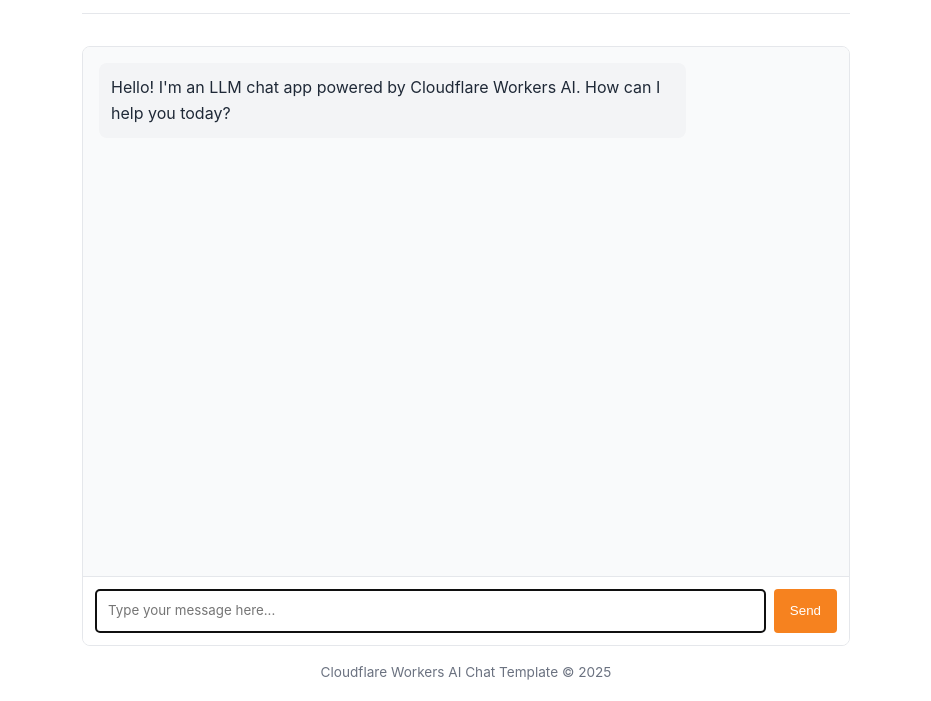
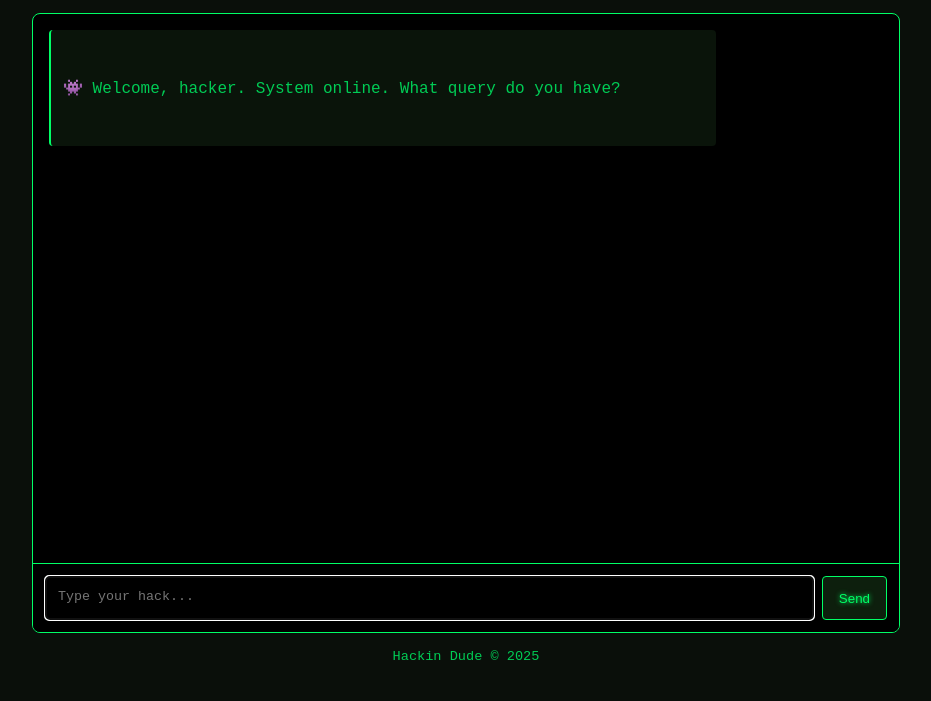
Before and after one commit to lifeofal3af/llm-chat-app-template, a website: page public/index.html in a window 1280 px wide. Shown: the part 99-800 px from the top of the page, without its empty margins (174-1105 px from the left). Drawn offline with Linux system fonts and the light colour scheme.

Commit message:
Update index.html

```diff
--- a/public/index.html
+++ b/public/index.html
@@ -3,17 +3,17 @@
   <head>
     <meta charset="UTF-8" />
     <meta name="viewport" content="width=device-width, initial-scale=1.0" />
-    <title>LLM Chat App</title>
+    <title>Hackin Dude</title>
     <style>
       :root {
-        --primary-color: #f6821f;
-        --primary-hover: #e67e22;
-        --light-bg: #f9fafb;
-        --border-color: #e5e7eb;
-        --text-color: #1f2937;
-        --text-light: #6b7280;
-        --user-msg-bg: #fff2e6;
-        --assistant-msg-bg: #f3f4f6;
+        --bg-color: #0a0f0a;
+        --text-color: #00ff66;
+        --text-muted: #00cc55;
+        --user-msg-bg: #0d1f0d;
+        --assistant-msg-bg: #0a140a;
+        --border-color: #00ff66;
+        --button-bg: #0d1f0d;
+        --button-hover: #00ff66;
       }
 
       * {
@@ -23,76 +23,85 @@
       }
 
       body {
-        font-family:
-          -apple-system, BlinkMacSystemFont, "Segoe UI", Roboto, Oxygen, Ubuntu,
-          Cantarell, sans-serif;
-        line-height: 1.6;
+        font-family: "Courier New", monospace;
+        background-color: var(--bg-color);
         color: var(--text-color);
-        max-width: 800px;
+        max-width: 900px;
         margin: 0 auto;
         padding: 1rem;
       }
 
       header {
         text-align: center;
-        margin-bottom: 2rem;
+        margin-bottom: 1rem;
         padding: 1rem 0;
         border-bottom: 1px solid var(--border-color);
       }
 
       h1 {
         font-size: 1.5rem;
-        color: var(--primary-color);
+        color: var(--text-color);
+        text-shadow: 0 0 10px var(--text-color);
+      }
+
+      p {
+        color: var(--text-muted);
       }
 
       .chat-container {
         display: flex;
         flex-direction: column;
-        height: calc(100vh - 200px);
+        height: calc(100vh - 180px);
         min-height: 400px;
         border: 1px solid var(--border-color);
         border-radius: 8px;
         overflow: hidden;
+        background: #000;
       }
 
       .chat-messages {
         flex: 1;
         overflow-y: auto;
         padding: 1rem;
-        background-color: var(--light-bg);
       }
 
       .message {
         margin-bottom: 1rem;
         padding: 0.75rem;
-        border-radius: 8px;
+        border-radius: 4px;
         max-width: 80%;
+        white-space: pre-wrap;
       }
 
       .user-message {
         background-color: var(--user-msg-bg);
+        color: #00ff99;
         align-self: flex-end;
-        margin-left: auto;
+        border: 1px solid var(--border-color);
       }
 
       .assistant-message {
         background-color: var(--assistant-msg-bg);
+        color: var(--text-color);
         align-self: flex-start;
+        border-left: 2px solid var(--border-color);
       }
 
       .message-input {
         display: flex;
         padding: 0.75rem;
         border-top: 1px solid var(--border-color);
-        background-color: white;
+        background-color: #000;
       }
 
       #user-input {
         flex: 1;
         padding: 0.75rem;
+        background: #000;
+        color: var(--text-color);
         border: 1px solid var(--border-color);
         border-radius: 4px;
-        font-family: inherit;
+        font-family: "Courier New", monospace;
         resize: none;
         min-height: 44px;
       }
@@ -100,28 +109,30 @@
       #send-button {
         margin-left: 0.5rem;
         padding: 0 1rem;
-        background-color: var(--primary-color);
-        color: white;
-        border: none;
+        background-color: var(--button-bg);
+        color: var(--text-color);
+        border: 1px solid var(--border-color);
         border-radius: 4px;
         cursor: pointer;
-        transition: background-color 0.2s;
+        text-shadow: 0 0 5px var(--text-color);
+        transition: all 0.2s;
       }
 
       #send-button:hover {
-        background-color: var(--primary-hover);
+        background-color: var(--button-hover);
+        color: #000;
       }
 
       #send-button:disabled {
-        background-color: var(--text-light);
+        opacity: 0.5;
         cursor: not-allowed;
       }
 
       .typing-indicator {
         display: none;
-        margin-bottom: 1rem;
+        margin: 0.5rem;
         font-style: italic;
-        color: var(--text-light);
+        color: var(--text-muted);
       }
 
       .typing-indicator.visible {
@@ -132,23 +143,20 @@
         margin-top: 1rem;
         text-align: center;
         font-size: 0.85rem;
-        color: var(--text-light);
+        color: var(--text-muted);
       }
     </style>
   </head>
   <body>
     <header>
       <h1>Hackin Dude</h1>
-      <p>Powered by Cloudflare Workers AI</p>
+      <p>💻 Powered by Cloudflare Workers AI</p>
     </header>
 
     <div class="chat-container">
       <div id="chat-messages" class="chat-messages">
         <div class="message assistant-message">
-          <p>
-            Hello! I'm an LLM chat app powered by Cloudflare Workers AI. How can
-            I help you today?
-          </p>
+          <p>👾 Welcome, hacker. System online. What query do you have?</p>
         </div>
       </div>
 
@@ -159,7 +167,7 @@
       <div class="message-input">
         <textarea
           id="user-input"
-          placeholder="Type your message here..."
+          placeholder="Type your hack..."
           rows="1"
           autofocus
         ></textarea>
@@ -168,10 +176,9 @@
     </div>
 
     <footer>
-      <p>Cloudflare Workers AI Chat Template &copy; 2025</p>
+      <p>Hackin Dude &copy; 2025</p>
     </footer>
 
-    <!-- Chat app script -->
     <script src="chat.js"></script>
   </body>
 </html>
```
